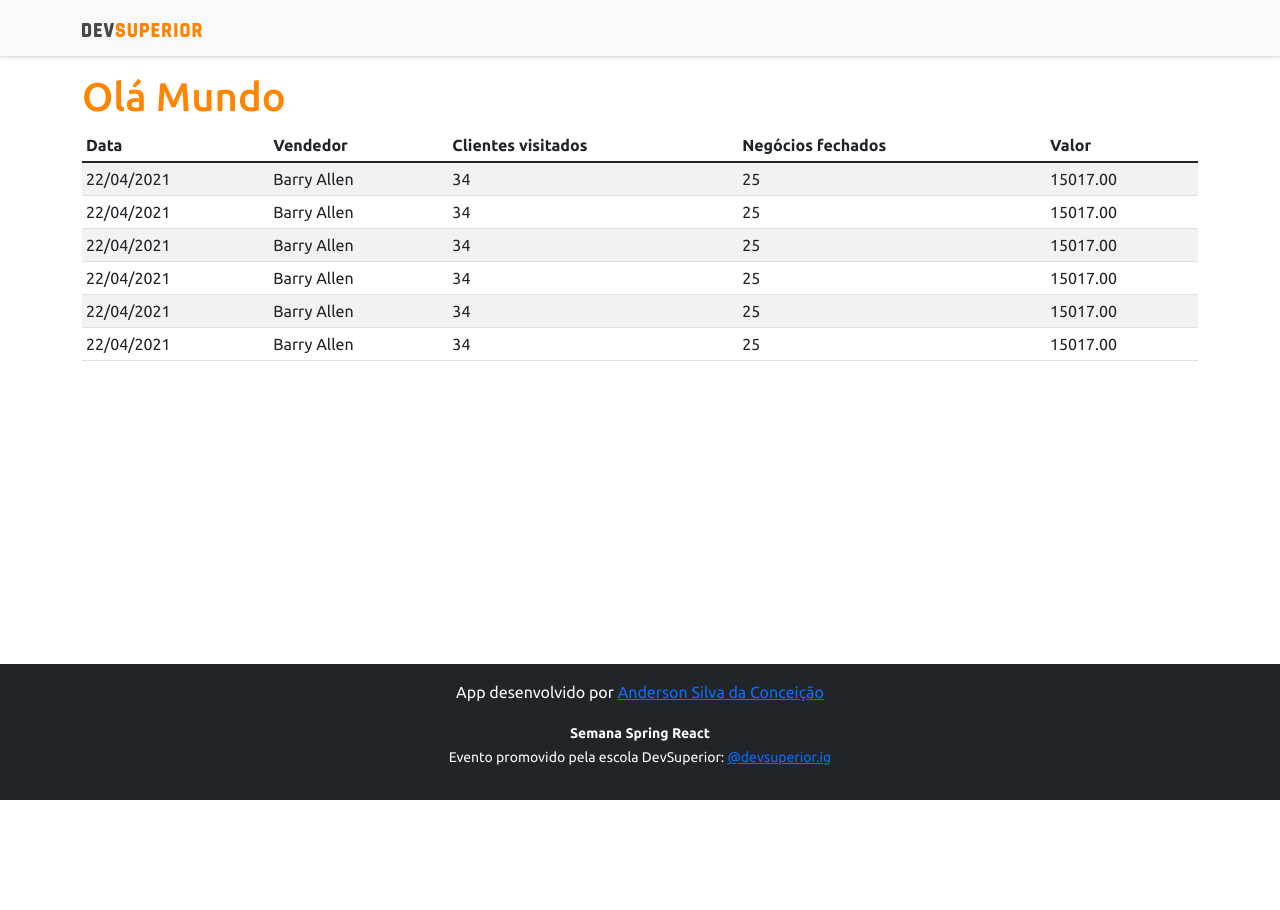
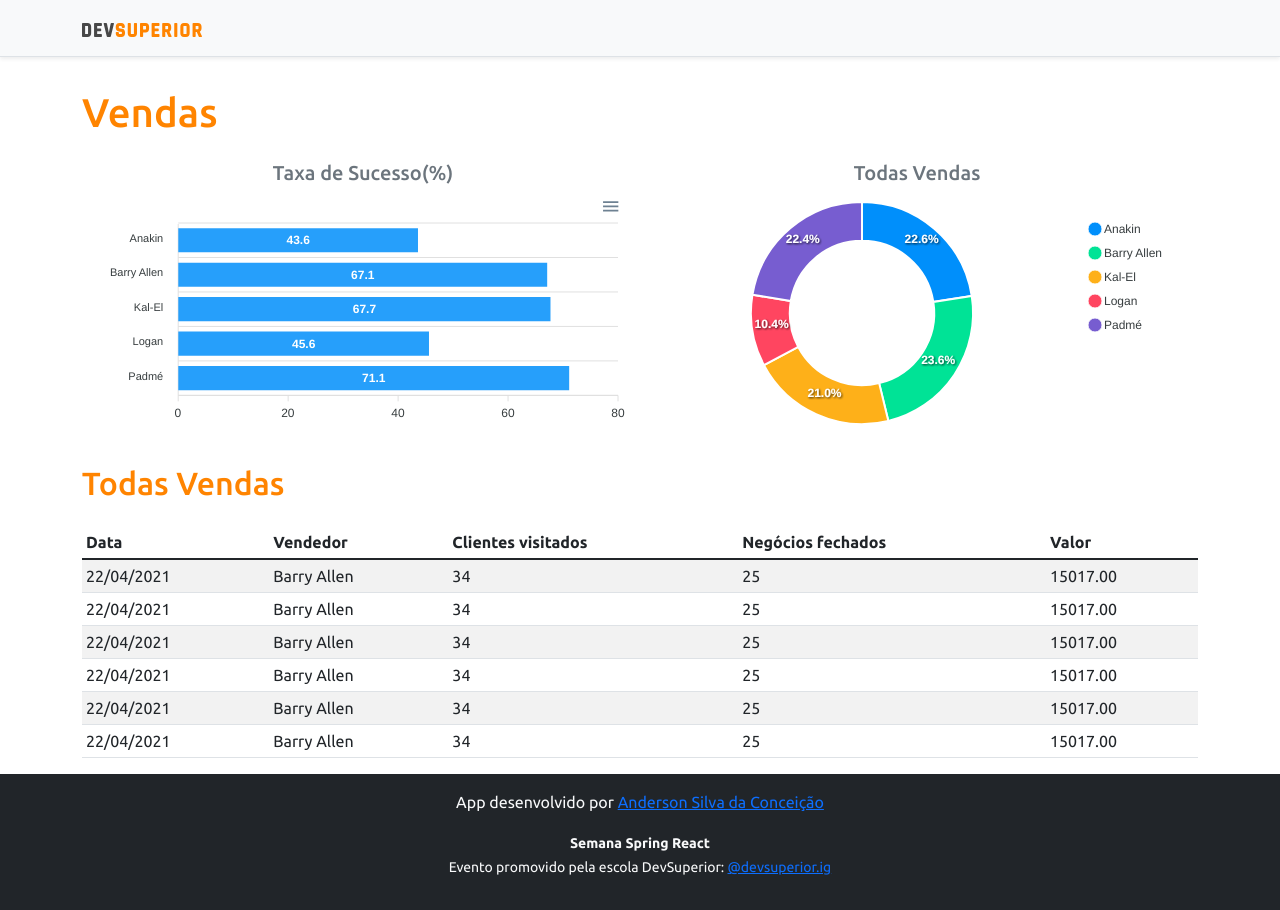
Before and after one commit to anderson-conceicao/vendas-react-spring, a React (Create React App) app in the folder frontend/: page / in a window 1280 px wide. Before the commit the page ends 800 px from the top, so only its background shows below. Built offline with nearby package versions, Linux system fonts and the light colour scheme.

Commit message:
Static charts

```diff
--- a/frontend/package.json
+++ b/frontend/package.json
@@ -11,8 +11,10 @@
     "@types/node": "^12.0.0",
     "@types/react": "^17.0.0",
     "@types/react-dom": "^17.0.0",
+    "apexcharts": "^3.28.1",
     "bootstrap": "^5.1.1",
     "react": "^17.0.2",
+    "react-apexcharts": "^1.3.9",
     "react-dom": "^17.0.2",
     "react-scripts": "4.0.3",
     "typescript": "^4.1.2",
--- a/frontend/src/App.tsx
+++ b/frontend/src/App.tsx
@@ -1,4 +1,6 @@
+import BarChart from 'components/BarChart';
 import DataTable from 'components/DataTable';
+import DonutChart from 'components/DonutChart';
 import Footer from 'components/Footer';
 import NavBar from 'components/NavBar';
 import React from 'react';
@@ -9,10 +11,27 @@
     <>
       <NavBar />
       <div className="container">
-        <h1 className="text-primary">Olá Mundo</h1>
-        <DataTable/>
+        <h1 className="text-primary py-3">Vendas</h1>
+
+        <div className="row px-3">
+
+          <div className="col-sm-6">
+            <h5 className="text-center text-secondary">Taxa de Sucesso(%)</h5>
+            <BarChart />
+          </div>
+          <div className="col-sm-6">
+            <h5 className="text-center text-secondary">Todas Vendas</h5>
+            <DonutChart />
+          </div>
+
+        </div>
+
+        <div className="py-3">
+          <h2 className="text-primary">Todas Vendas</h2>
+        </div>
+        <DataTable />
       </div>
-      <Footer/>
+      <Footer />
     </>
   );
 }
--- /dev/null
+++ b/frontend/src/components/BarChart/index.tsx
@@ -0,0 +1,37 @@
+import React from 'react';
+import Chart from 'react-apexcharts'
+
+
+
+const BarChart = () => {
+    const options = {
+        plotOptions: {
+            bar: {
+                horizontal: true,
+            }
+        },
+    };
+
+    const mockData = {
+        labels: {
+            categories: ['Anakin', 'Barry Allen', 'Kal-El', 'Logan', 'Padmé']
+        },
+        series: [
+            {
+                name: "% Sucesso",
+                data: [43.6, 67.1, 67.7, 45.6, 71.1]
+            }
+        ]
+    };
+
+    return (
+        <Chart
+            options={{ ...options, xaxis: mockData.labels }}
+            series={mockData.series}
+            type="bar"
+            height="240"
+        />
+    );
+}
+
+export default BarChart;
--- /dev/null
+++ b/frontend/src/components/DonutChart/index.tsx
@@ -0,0 +1,28 @@
+import React from 'react';
+import Chart from 'react-apexcharts'
+
+
+
+const DonutChart = () => {
+    const mockData = {
+        series: [477138, 499928, 444867, 220426, 473088],
+        labels: ['Anakin', 'Barry Allen', 'Kal-El', 'Logan', 'Padmé']
+    }
+
+    const options = {
+        legend: {
+            show: true
+        }
+    }
+
+    return (
+        <Chart
+            options={{ ...options, labels: mockData.labels }}
+            series={mockData.series}
+            type="donut"
+            height="240"
+        />
+    );
+}
+
+export default DonutChart;
```
Also changed, not shown: 1 other file (tests, documents, lock files or other folders).
